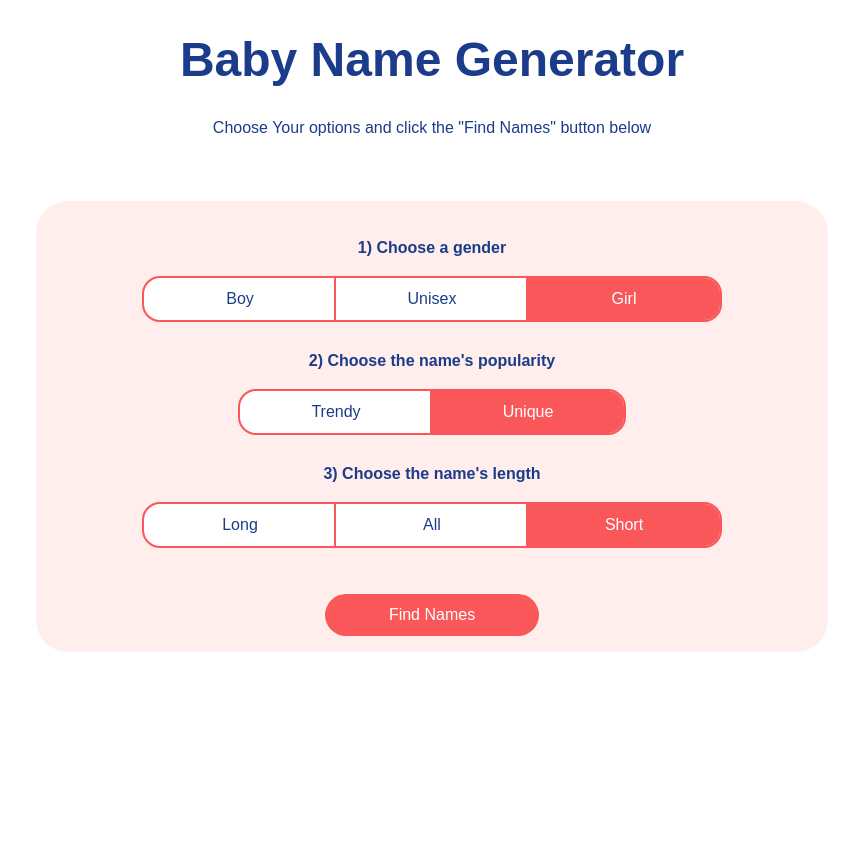
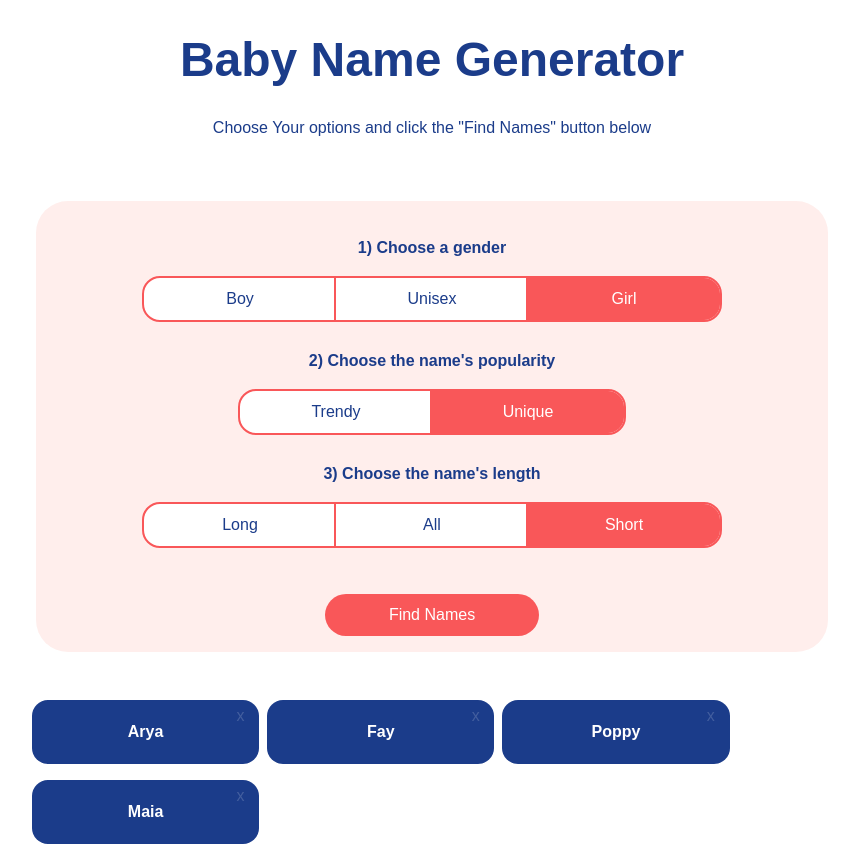
Before and after one commit to Aung-Thu-Zaw/Baby-Name-Generator, a Nuxt app: page / in a window 1280 px wide. Both pictures are taken after a click on the button "Find Names". Shown: the whole page, without its empty margins (208-1067 px from the left). Before the commit the page ends 800 px from the top, so only its background shows below. Built offline with nearby package versions, Linux system fonts and the light colour scheme.

Commit message:
output result card styling

```diff
--- a/app.vue
+++ b/app.vue
@@ -75,6 +75,15 @@
         </div>
       </div>
       <button class="primary" @click="computeSelectedNames">Find Names</button>
+    </div>
+
+    <div class="card-container">
+      <div class="card" v-for="name in selectedNames" :key="name">
+        <h4>
+          {{ name }}
+        </h4>
+        <p>x</p>
+      </div>
     </div>
   </div>
 
@@ -185,4 +194,27 @@
   margin-top: 1rem;
   cursor: pointer;
 }
+
+.card-container {
+  display: flex;
+  margin-top: 3rem;
+  flex-wrap: wrap;
+}
+.card {
+  background-color: rgb(27, 60, 138);
+  width: 28%;
+  color: white;
+  border-radius: 1rem;
+  padding: 0.1rem;
+  margin-right: 0.5rem;
+  margin-bottom: 1rem;
+  position: relative;
+}
+.card p {
+  position: absolute;
+  top: -15%;
+  left: 90%;
+  cursor: pointer;
+  color: rgba(255, 255, 255, 0.178);
+}
 </style>
```
